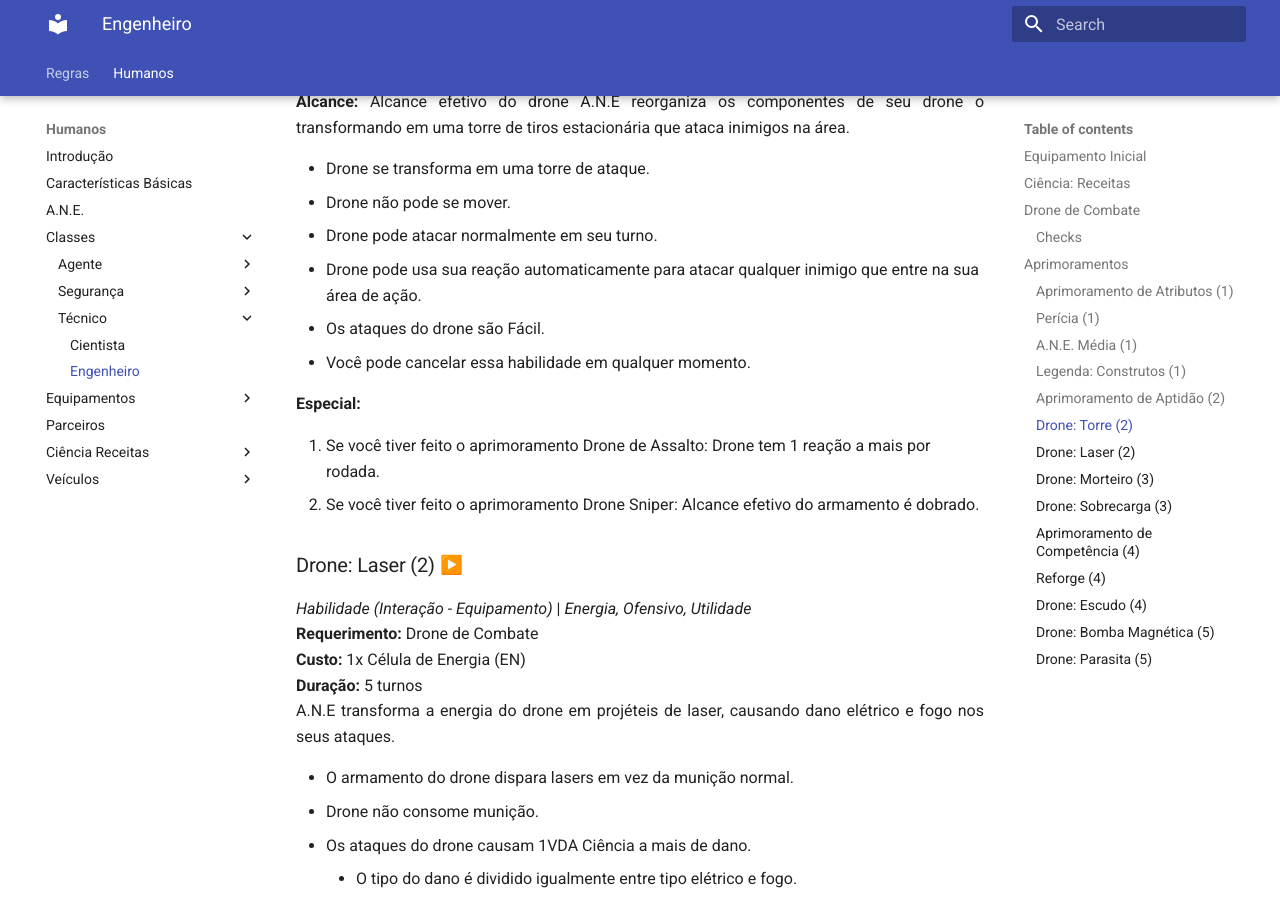
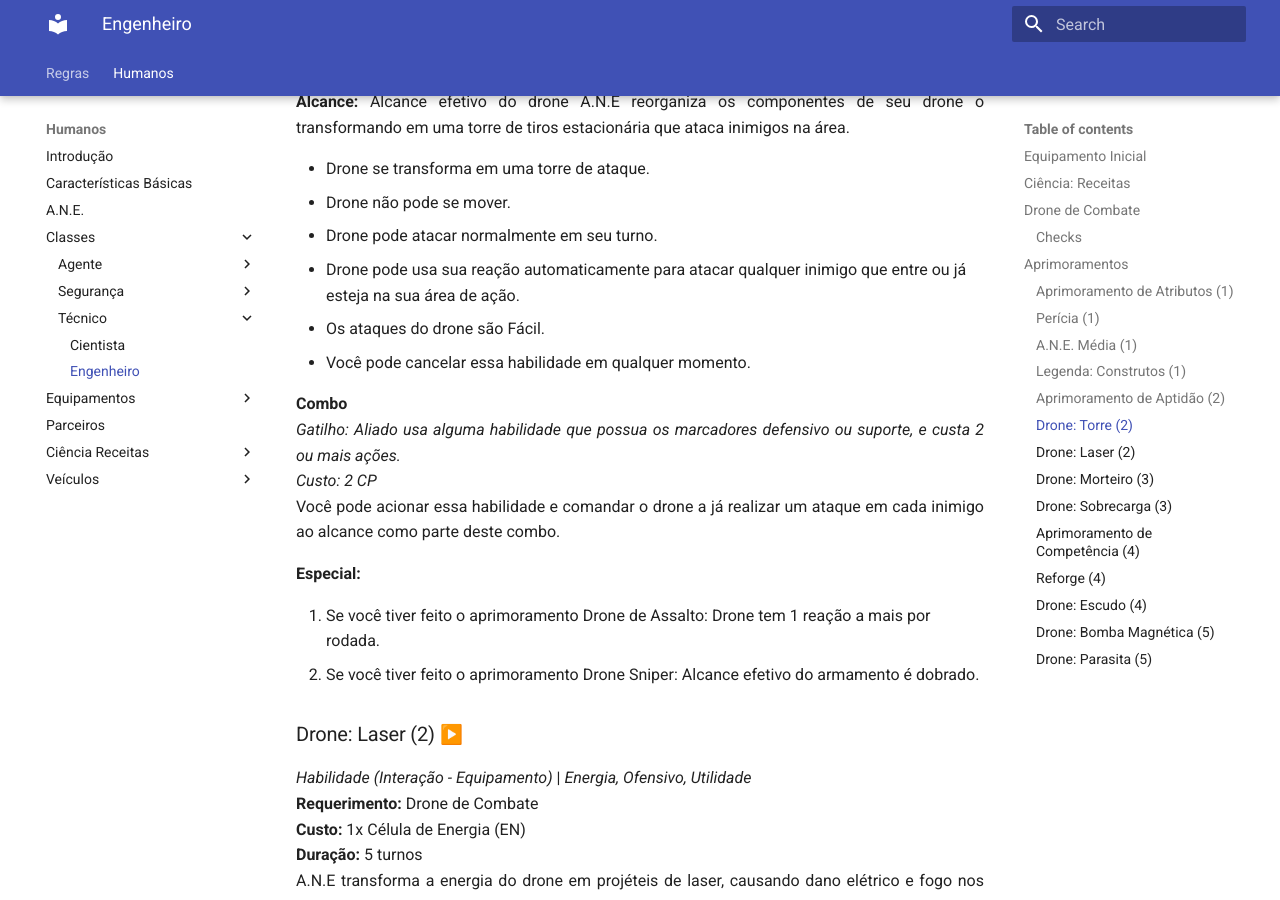
Before and after one commit to henriqueschorr/henriqueschorr.github.io, an MkDocs documentation site: the page built from docs/species/human/classes/technician/engineer.md, in a window 1280 px wide and 900 px high, scrolled down 2739 px. Built offline with MkDocs 1.6.1 and Material for MkDocs 9.7.7, drawn with Linux system fonts in a browser that asks for light colours; emoji names are drawn with the system emoji font; some of the changed text lies outside the part shown.

Commit message:
added combo to engineer and pilot, done!

```diff
--- a/docs/species/human/classes/technician/engineer.md
+++ b/docs/species/human/classes/technician/engineer.md
@@ -66,7 +66,7 @@ A.N.E escaneia o ambiente ao seu redor e exibe em seu visor informações básic
 
 Você recebe 10 pontos de aptidão para distribuir, podendo colocar 10 pontos em uma das opções ou dividir 5 pontos em duas.
 
-### Drone: Torre (2) :arrow_forward:
+### Drone: Torre (2) :arrow_forward: :large_orange_diamond:
 
 _Habilidade (Interação - Equipamento)_ \| _Defensivo, Energia, Ofensivo, Utilidade_
 **Requerimento:** Drone de Combate
@@ -78,9 +78,14 @@ A.N.E reorganiza os componentes de seu drone o transformando em uma torre de tir
 - Drone se transforma em uma torre de ataque.
 - Drone não pode se mover.
 - Drone pode atacar normalmente em seu turno.
-- Drone pode usa sua reação automaticamente para atacar qualquer inimigo que entre na sua área de ação.
+- Drone pode usa sua reação automaticamente para atacar qualquer inimigo que entre ou já esteja na sua área de ação.
 - Os ataques do drone são Fácil.
 - Você pode cancelar essa habilidade em qualquer momento.
+
+**Combo**
+_Gatilho: Aliado usa alguma habilidade que possua os marcadores defensivo ou suporte, e custa 2 ou mais ações._
+_Custo: 2 CP_
+Você pode acionar essa habilidade e comandar o drone a já realizar um ataque em cada inimigo ao alcance como parte deste combo.
 
 **Especial:**
 
@@ -168,7 +173,7 @@ A.N.E reorganiza os componentes de seu drone o transformando em um escudo móvel
 - Qualquer ataque que pegue no Drone é absorvido e transformado em Energia (EN) para você ou o aliado.
     - 5 de dano = 1 EN.
 
-### Drone: Bomba Magnética (5) :arrows_counterclockwise:
+### Drone: Bomba Magnética (5) :arrows_counterclockwise: :large_orange_diamond:
 
 _Habilidade (Interação - Equipamento)_ \| _Controle, Defensivo, Energia, Ofensivo, Utilidade_
 **Requerimento:** Drone de Combate
@@ -187,6 +192,11 @@ A.N.E transforma seu drone em um potente imã, puxando qualquer metal na região
     - Esse ataque causa 2RDA Cérebro para cada material integrado + Nível de dano concussão.
 - Ao final da duração dessa habilidade, os materiais são simplesmentes jogados no chão.
 
+**Combo**
+_Gatilho: Algum aliado causa 15 ou mais de dano em AP de algum inimigo, ou destrói um construto._
+_Custo: 2 CP_
+Adicione 3 sucatas aos materiais integrados caso essa habilidade teve como gatilho o dano ao AP. Adicione 5 caso o gatilho tenha sido a destruição de um construto.
+
 **Especial:** Fica ao critério do MU determinar o tamanho e peso possível dos metais puxados e integrados, mas eles não deveriam ultrapassar muito o tamanho e peso do drone.
 
 ### Drone: Parasita (5) :arrows_counterclockwise:
```
Also changed, not shown: docs/species/human/classes/agent/pilot.md (+13 -2 lines).
